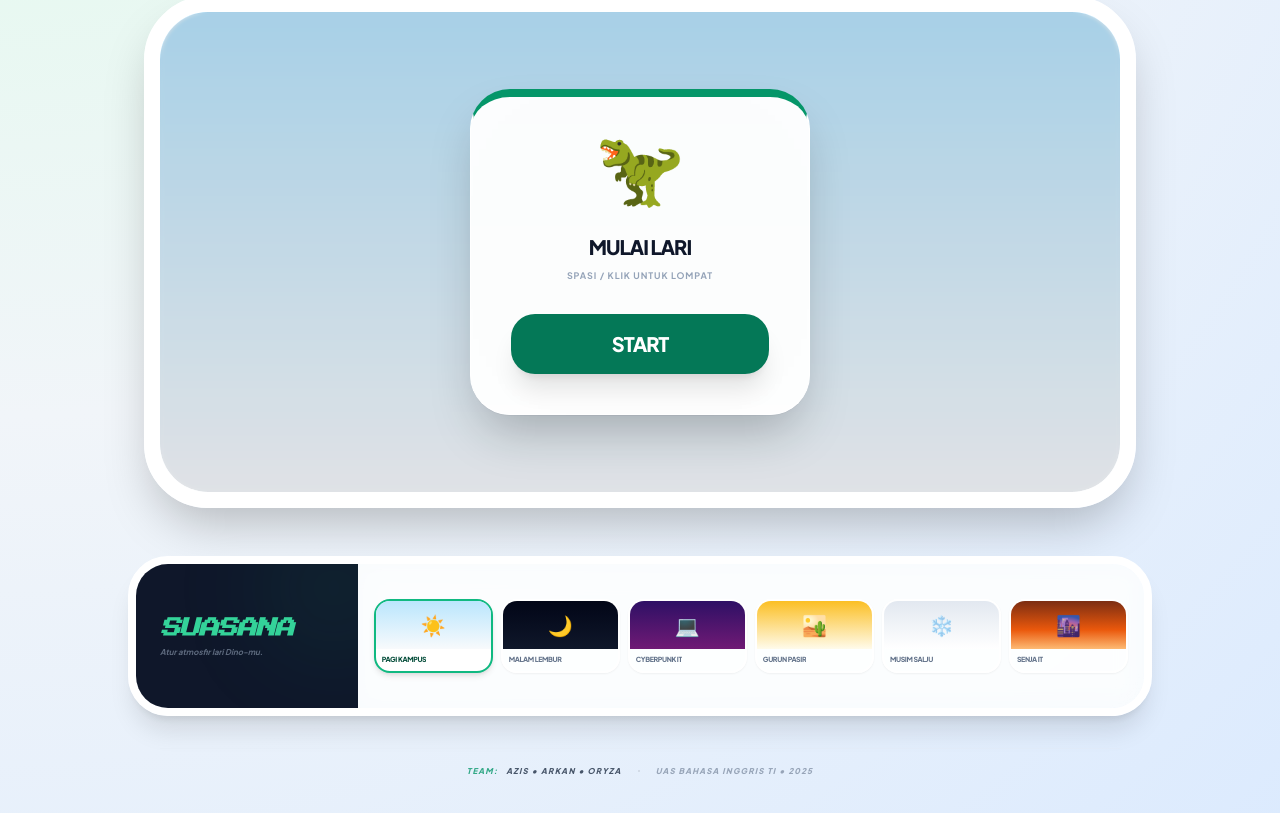
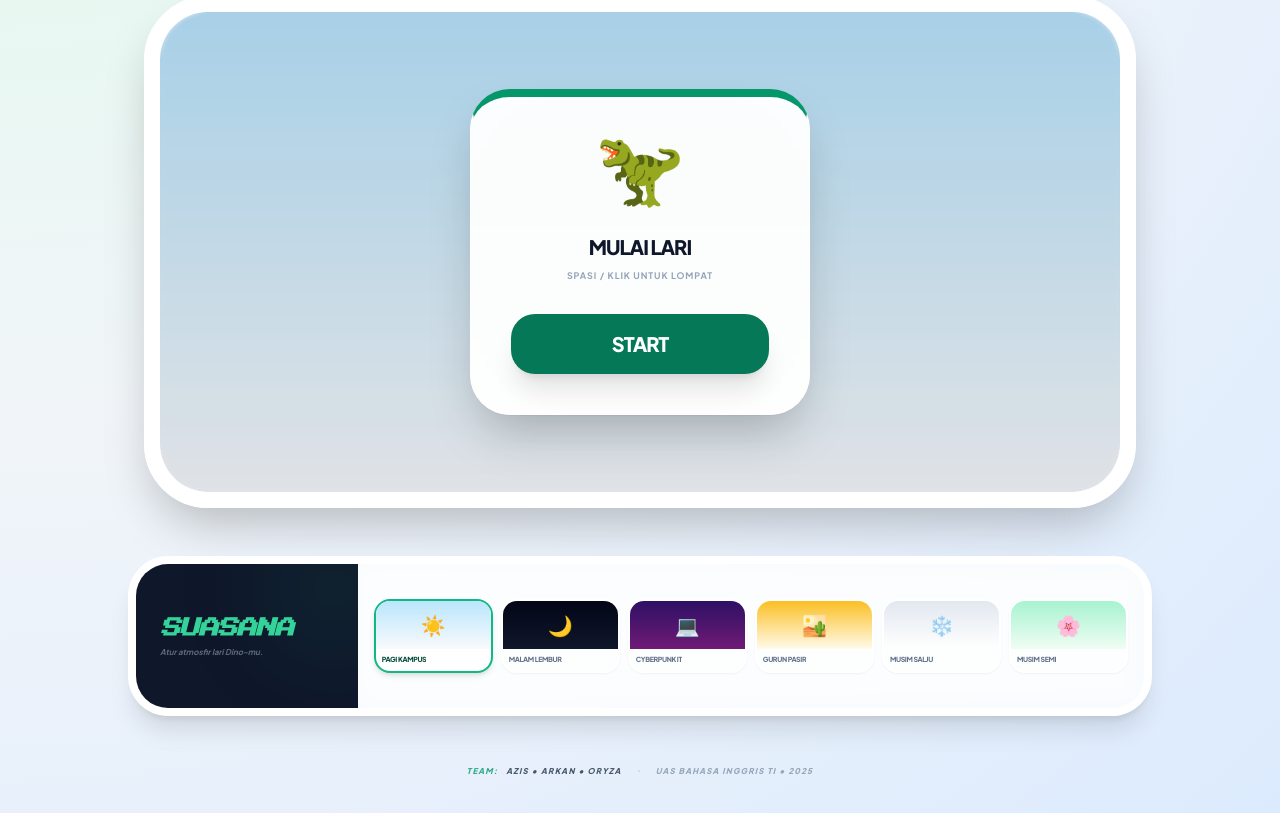
Before and after one commit to AzisKarlsefniAccountForTI/Dino-Kecepirit, a React (Vite) app: page / in a window 1280 px wide. Shown: the part 536-1349 px from the top of the page. Built offline with nearby package versions, Linux system fonts and the light colour scheme.

Commit message:
feat: Add Spring theme and cactus visual
Introduce a new "Spring" theme with distinct color palettes and visual elements. Update the cactus drawing function to conditionally render spring-themed flowers based on the active theme.

```diff
--- a/App.tsx
+++ b/App.tsx
@@ -249,16 +249,22 @@ const App: React.FC = () => {
     nextThemeScore.current += THEME_CHANGE_INTERVAL;
   };
 
-  const drawCactus = (ctx: CanvasRenderingContext2D, x: number, y: number, w: number, h: number, color: string, withSnow: boolean) => {
+  const drawCactus = (ctx: CanvasRenderingContext2D, x: number, y: number, w: number, h: number, color: string, themeName: string) => {
     ctx.fillStyle = color;
     ctx.fillRect(x + w * 0.3, y, w * 0.4, h);
     ctx.fillRect(x + w * 0.1, y + h * 0.4, w * 0.2, h * 0.15);
     ctx.fillRect(x + w * 0.1, y + h * 0.2, w * 0.1, h * 0.2);
     ctx.fillRect(x + w * 0.7, y + h * 0.3, w * 0.2, h * 0.15);
     ctx.fillRect(x + w * 0.8, y + h * 0.1, w * 0.1, h * 0.2);
-    if (withSnow) {
+    if (themeName === "Musim Salju") {
       ctx.fillStyle = "rgba(255, 255, 255, 0.9)";
       ctx.fillRect(x + w * 0.3, y - 2, w * 0.4, 4);
+    }
+    if (themeName === "Musim Semi") {
+      ctx.fillStyle = "#f472b6"; // pink flower
+      ctx.beginPath();
+      ctx.arc(x + w * 0.5, y - 3, 4, 0, Math.PI * 2);
+      ctx.fill();
     }
   };
 
@@ -268,7 +274,6 @@ const App: React.FC = () => {
     const bellyColor = "rgba(255,255,255,0.25)";
     const scaleColor = "rgba(0,0,0,0.2)";
 
-    // Smooth Animation Logic - Reduced vibration with slower walkPhase
     const walkPhase = score / 8.0;
 
     const leg1Y = isJumping ? (vy < 0 ? -10 : 6) : Math.sin(walkPhase) * 10;
@@ -284,7 +289,6 @@ const App: React.FC = () => {
     bodyGrad.addColorStop(0.7, color);
     bodyGrad.addColorStop(1, "rgba(0,0,0,0.25)");
 
-    // Legs
     ctx.fillStyle = color;
     ctx.fillRect(x + 16 + leg1X, bodyY + 68, 14, 14 + (leg1Y > 0 ? leg1Y : 0));
     ctx.fillStyle = shadowColor;
@@ -292,29 +296,24 @@ const App: React.FC = () => {
     ctx.fillStyle = color;
     ctx.fillRect(x + 18 + leg1X, bodyY + 78 + (leg1Y > 0 ? leg1Y : 0), 12, 6);
 
-    // Torso
     ctx.fillStyle = bodyGrad;
     ctx.fillRect(x + 8, bodyY + 30, 44, 44);
     ctx.fillStyle = bellyColor;
     ctx.fillRect(x + 16, bodyY + 44, 14, 24);
 
-    // Scales
     ctx.fillStyle = scaleColor;
     [[12, 35], [25, 45], [38, 32], [10, 55]].forEach(([sx, sy]) => ctx.fillRect(x + sx, bodyY + sy, 4, 4));
 
-    // Tail
     const tailSway = isJumping ? 0 : Math.sin(walkPhase - 0.5) * 2;
     ctx.fillStyle = color;
     ctx.fillRect(x - 14, bodyY + 40 + tailSway, 24, 24);
     ctx.fillRect(x - 28, bodyY + 48 + tailSway * 1.5, 16, 14);
 
-    // Arms
     const armWiggle = isJumping ? vy * 0.4 : Math.cos(walkPhase) * 4;
     ctx.fillStyle = color;
     ctx.fillRect(x + 42, bodyY + 36 + armWiggle, 18, 8);
     ctx.fillRect(x + 54, bodyY + 36 + armWiggle, 8, 18);
 
-    // Head
     const headBob = isJumping ? 0 : Math.abs(Math.sin(walkPhase * 2.0 + 0.3)) * 1.2;
     const headY = bodyY - 4 + headBob;
     ctx.fillStyle = color;
@@ -324,7 +323,6 @@ const App: React.FC = () => {
     ctx.fillStyle = "rgba(0,0,0,0.65)";
     ctx.fillRect(x + 45, headY + 24, 35, 3);
 
-    // Teeth
     ctx.fillStyle = "#ffffff";
     for(let i=0; i<4; i++) {
         const tx = x + 48 + (i * 8);
@@ -335,13 +333,11 @@ const App: React.FC = () => {
         ctx.fill();
     }
 
-    // Eye
     ctx.fillStyle = "#ffffff";
     ctx.fillRect(x + 40, headY + 6, 16, 16);
     ctx.fillStyle = "#000000";
     ctx.fillRect(x + 47, headY + 9, 7, 7);
 
-    // Front Leg
     ctx.fillStyle = color;
     ctx.fillRect(x + 32 + leg2X, bodyY + 68, 16, 16 + (leg2Y > 0 ? leg2Y : 0));
     ctx.fillStyle = highlightColor;
@@ -365,7 +361,7 @@ const App: React.FC = () => {
       ctx.fillStyle = "#0f172a";
       ctx.beginPath(); ctx.arc(710, 55, 25, 0, Math.PI * 2); ctx.fill();
       ctx.fillStyle = "#ffffff";
-      for (let i = 0; i < 12; i++) { // Reduced star count
+      for (let i = 0; i < 12; i++) {
         const sx = (i * 157.5) % canvasWidth;
         const sy = (i * 97) % 150;
         const opacity = Math.abs(Math.sin(time * 0.5 + i)) * 0.6;
@@ -376,7 +372,7 @@ const App: React.FC = () => {
     } else if (themeName === "Cyberpunk IT") {
       ctx.strokeStyle = "rgba(217, 70, 239, 0.15)";
       ctx.lineWidth = 1;
-      for (let i = 0; i < 3; i++) { // Fewer lines
+      for (let i = 0; i < 3; i++) {
         const ly = 60 + i * 60;
         ctx.beginPath(); ctx.moveTo(0, ly); ctx.lineTo(canvasWidth, ly); ctx.stroke();
       }
@@ -398,7 +394,7 @@ const App: React.FC = () => {
          ctx.beginPath(); ctx.moveTo(wx, 200); ctx.bezierCurveTo(wx + 20, 180, wx - 20, 160, wx, 140); ctx.stroke();
       }
     } else if (themeName === "Musim Salju") {
-      if (weatherParticles.current.length < 35) { // Reduced snow count
+      if (weatherParticles.current.length < 35) {
         weatherParticles.current.push({
           x: Math.random() * canvasWidth,
           y: -10,
@@ -413,15 +409,24 @@ const App: React.FC = () => {
         if (p.y > 400) p.y = -10;
         ctx.fillRect(p.x, p.y, p.size, p.size);
       });
-    } else if (themeName === "Senja IT") {
-      const sunGrad = ctx.createRadialGradient(400, 280, 0, 400, 280, 120);
-      sunGrad.addColorStop(0, "rgba(253, 186, 116, 0.6)");
-      sunGrad.addColorStop(1, "rgba(124, 45, 18, 0)");
-      ctx.fillStyle = sunGrad;
-      ctx.beginPath(); ctx.arc(400, 280, 120, 0, Math.PI, true); ctx.fill();
-      ctx.fillStyle = "rgba(234, 88, 12, 0.3)";
-      const sCloudX = (time * 12) % (canvasWidth + 300) - 150;
-      ctx.fillRect(sCloudX, 110, 80, 12); ctx.fillRect(sCloudX + 450, 160, 100, 10);
+    } else if (themeName === "Musim Semi") {
+      ctx.fillStyle = "rgba(253, 224, 71, 0.6)";
+      ctx.beginPath(); ctx.arc(100, 100, 50, 0, Math.PI * 2); ctx.fill();
+      if (weatherParticles.current.length < 15) {
+        weatherParticles.current.push({
+            x: Math.random() * canvasWidth,
+            y: -10,
+            speed: 0.8 + Math.random(),
+            size: 4 + Math.random() * 2
+        });
+      }
+      ctx.fillStyle = "#f9a8d4";
+      weatherParticles.current.forEach(p => {
+          p.y += p.speed;
+          p.x += Math.sin(p.y / 20) * 0.5;
+          if (p.y > 400) p.y = -10;
+          ctx.fillRect(p.x, p.y, p.size, p.size);
+      });
     }
   };
 
@@ -498,7 +503,6 @@ const App: React.FC = () => {
     });
     obstacles.current = obstacles.current.filter(obs => obs.x + obs.width > -50);
 
-    // Reduced dust particles to prevent lag
     if (Math.random() > 0.95 && !isJumping.current) {
        particles.current.push({ id: Math.random(), x: 70, y: dinoY.current + DINO_HEIGHT - 10, vx: -gameSpeed.current * 0.3, vy: Math.random() * 1.5, life: 1.0 });
     }
@@ -526,7 +530,7 @@ const App: React.FC = () => {
 
     obstacles.current.forEach(obs => {
       if (obs.type === 'cactus') {
-        drawCactus(ctx, obs.x, GROUND_Y - obs.height, obs.width, obs.height, theme.cactus, theme.themeName === "Musim Salju");
+        drawCactus(ctx, obs.x, GROUND_Y - obs.height, obs.width, obs.height, theme.cactus, theme.themeName);
       } else {
         const flapPhase = scoreRef.current / 10;
         const wingY = Math.sin(flapPhase) * 12;
@@ -581,6 +585,18 @@ const App: React.FC = () => {
           }}
         >
           <canvas ref={canvasRef} width={800} height={400} className="w-full h-full cursor-pointer block touch-none" onClick={handleJump} />
+
+          {isInvincible && (
+            <div className="absolute top-6 left-6 z-10 animate-in slide-in-from-left duration-500">
+              <span className="text-[7px] font-black text-amber-600 uppercase tracking-widest drop-shadow-sm ml-1">MODE KEBAL</span>
+              <div className="w-40 md:w-56 h-3 bg-slate-900/40 rounded-full border border-white/30 overflow-hidden shadow-inner">
+                <div
+                  className="h-full bg-gradient-to-r from-yellow-300 via-amber-400 to-amber-500 transition-all duration-100 ease-linear"
+                  style={{ width: `${(invincibilityTimeLeft / INVINCIBILITY_DURATION) * 100}%` }}
+                />
+              </div>
+            </div>
+          )}
 
           {gameState === 'PLAYING' && (
             <div className="absolute top-6 md:top-8 right-6 md:right-8 flex flex-col md:flex-row gap-2 md:gap-4 pointer-events-none z-[60] animate-in fade-in duration-500">
@@ -645,7 +661,6 @@ const App: React.FC = () => {
         </div>
       )}
 
-      {/* COMPACT CONTROL PANEL */}
       <div className="w-full max-w-5xl glass rounded-[1.5rem] md:rounded-[2.5rem] shadow-xl border-[4px] md:border-[8px] border-white overflow-hidden flex flex-col md:flex-row min-h-[160px] mb-8">
         <div className="md:w-[22%] bg-slate-900 p-6 text-white flex flex-col justify-center relative overflow-hidden">
           <div className="absolute -top-10 -right-10 w-32 h-32 bg-emerald-500/10 rounded-full blur-[50px]"></div>
--- a/services/geminiService.ts
+++ b/services/geminiService.ts
@@ -53,14 +53,14 @@ export const PRESET_THEMES: GameTheme[] = [
     gradient: "linear-gradient(to bottom, #e2e8f0 0%, #ffffff 100%)"
   },
   {
-    sky: "#7c2d12",
-    ground: "#451a03",
-    dino: "#ea580c",
-    cactus: "#1c1917",
-    particle: "#f97316",
-    themeName: "Senja IT",
-    icon: "🌆",
-    gradient: "linear-gradient(to bottom, #7c2d12 0%, #ea580c 60%, #fdba74 100%)"
+    sky: "#a7f3d0",
+    ground: "#16a34a",
+    dino: "#ec4899",
+    cactus: "#059669",
+    particle: "#fde047",
+    themeName: "Musim Semi",
+    icon: "🌸",
+    gradient: "linear-gradient(to bottom, #a7f3d0 0%, #f0fdf4 100%)"
   }
 ];
 
```
